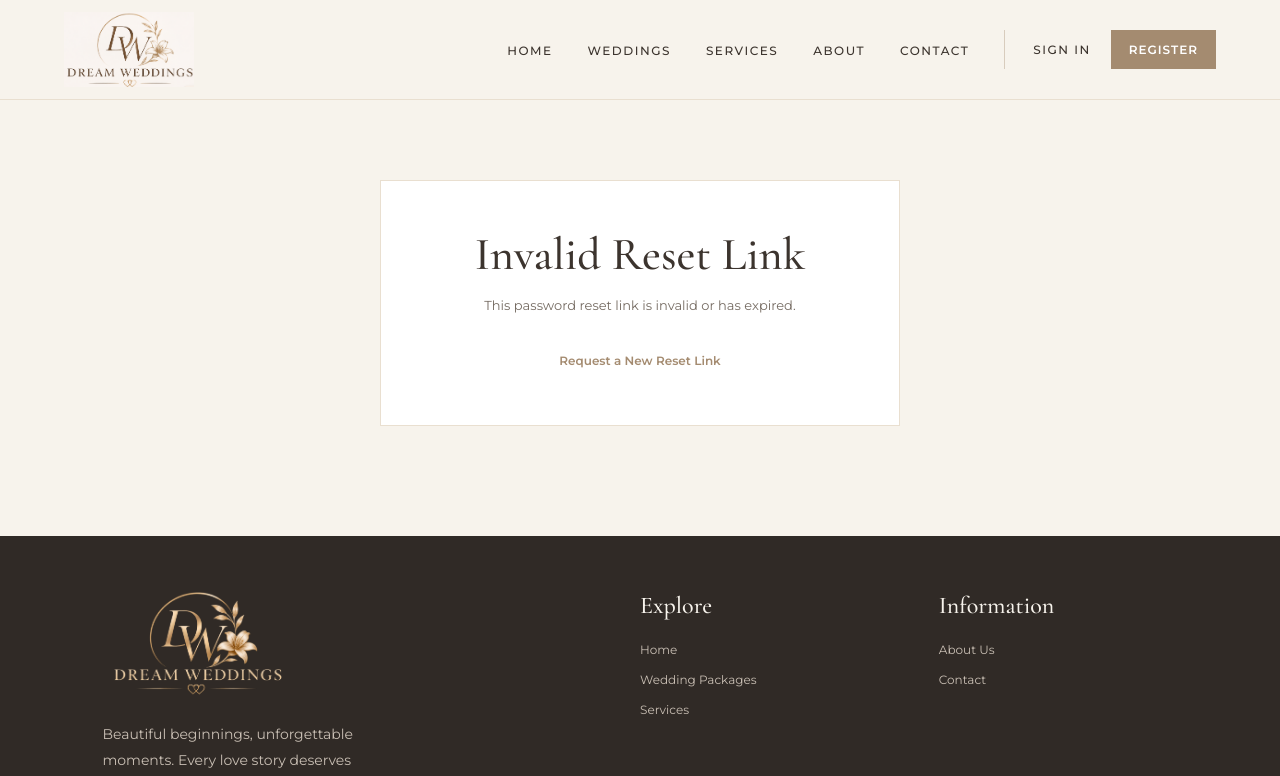
After one commit to nikolaygrakow/Dream-Weddings, a Django app: page /accounts/reset-password/confirm/1/1/ in a window 1280 px wide. The commit adds this page. Shown: the top 776 px of the page. Run offline with Django 5.2, Linux system fonts and the light colour scheme; parts of the project's set-up code (start-up, migrations or seed data) failed here and were passed over.

Commit message:
feat: Implement email-based password reset functionality

```diff
--- a/accounts/urls.py
+++ b/accounts/urls.py
@@ -1,6 +1,7 @@
 from django.urls import path, include
 from accounts.views import RegisterView, WeddingLoginView, WeddingLogoutView, ProfileDetailView, ProfileEditView, \
-    WeddingPasswordChangeView
+    WeddingPasswordChangeView, WeddingPasswordResetView, WeddingPasswordResetDoneView, WeddingPasswordResetConfirmView, \
+    WeddingPasswordResetCompleteView
 
 app_name = 'accounts'
 
@@ -13,4 +14,10 @@ urlpatterns = [
         path('edit/', ProfileEditView.as_view(), name='profile-edit'),
         path('change-password/', WeddingPasswordChangeView.as_view(), name='change-password'),
     ])),
+    path('reset-password/', include([
+        path('', WeddingPasswordResetView.as_view(), name='reset-password'),
+        path('done/', WeddingPasswordResetDoneView.as_view(), name='reset-password-done'),
+        path('confirm/<uidb64>/<token>/', WeddingPasswordResetConfirmView.as_view(), name='reset-password-confirm'),
+        path('complete/', WeddingPasswordResetCompleteView.as_view(), name='reset-password-complete'),
+    ])),
 ]
--- a/accounts/views.py
+++ b/accounts/views.py
@@ -1,6 +1,7 @@
 from django.contrib import messages
 from django.contrib.auth.mixins import LoginRequiredMixin
-from django.contrib.auth.views import LoginView, LogoutView, PasswordChangeView
+from django.contrib.auth.views import LoginView, LogoutView, PasswordChangeView, PasswordResetView, \
+    PasswordResetDoneView, PasswordResetConfirmView, PasswordResetCompleteView
 from django.contrib.messages.views import SuccessMessageMixin
 from django.shortcuts import redirect
 from django.urls import reverse_lazy
@@ -66,3 +67,19 @@ class WeddingPasswordChangeView(LoginRequiredMixin, PasswordChangeView):
         response = super().form_valid(form)
         messages.success(self.request, "Your password has been changed successfully!")
         return response
+
+
+class WeddingPasswordResetView(PasswordResetView):
+    template_name = 'accounts/password-reset.html'
+    email_template_name = 'accounts/password-reset-email.html'
+    success_url = reverse_lazy('accounts:reset-password-done')
+
+class WeddingPasswordResetDoneView(PasswordResetDoneView):
+    template_name = 'accounts/password-reset-done.html'
+
+class WeddingPasswordResetConfirmView(PasswordResetConfirmView):
+    template_name = 'accounts/password-reset-confirm.html'
+    success_url = reverse_lazy('accounts:reset-password-complete')
+
+class WeddingPasswordResetCompleteView(PasswordResetCompleteView):
+    template_name = 'accounts/password-reset-complete.html'
--- a/templates/accounts/login.html
+++ b/templates/accounts/login.html
@@ -29,6 +29,12 @@
                 Don't have an account?
                 <a href="{% url 'accounts:register' %}">Create Account</a>
             </p>
+
+            <p>
+                <a href="{% url 'accounts:reset-password' %}">
+                    Forgot your password?
+                </a>
+            </p>
         </div>
     </div>
 </section>
--- /dev/null
+++ b/templates/accounts/password-reset-confirm.html
@@ -0,0 +1,41 @@
+{% extends 'base.html' %}
+
+{% block title %}Set New Password{% endblock %}
+
+{% block content %}
+<section class="account-section login-page">
+    <div class="account-container">
+
+        {% if validlink %}
+            <div class="account-header">
+                <h1>Set a New Password</h1>
+                <p>Choose a new password for your account.</p>
+            </div>
+
+            <form method="post" class="account-form">
+                {% csrf_token %}
+
+                {{ form.as_p }}
+
+                <button type="submit" class="account-submit">
+                    Reset Password
+                </button>
+            </form>
+        {% else %}
+            <div class="account-header">
+                <h1>Invalid Reset Link</h1>
+                <p>This password reset link is invalid or has expired.</p>
+            </div>
+
+            <div class="account-footer">
+                <p>
+                    <a href="{% url 'accounts:reset-password' %}">
+                        Request a New Reset Link
+                    </a>
+                </p>
+            </div>
+        {% endif %}
+
+    </div>
+</section>
+{% endblock %}
```
Also changed, not shown: templates/accounts/password-reset-complete.html (added, +21 -0 lines), templates/accounts/password-reset-done.html (added, +22 -0 lines), templates/accounts/password-reset-email.html (added, +12 -0 lines), templates/accounts/password-reset.html (added, +30 -0 lines).
